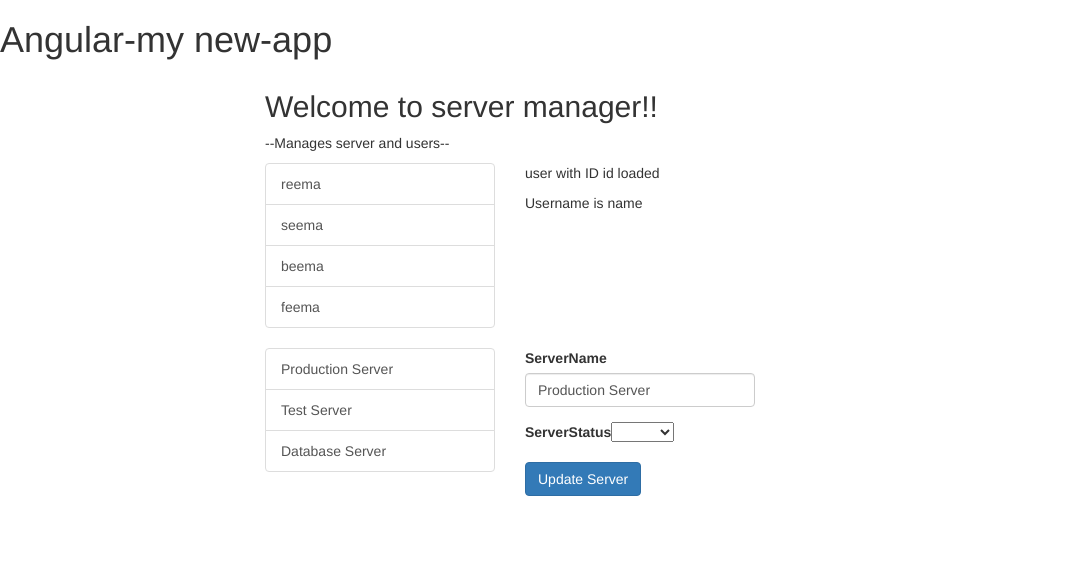
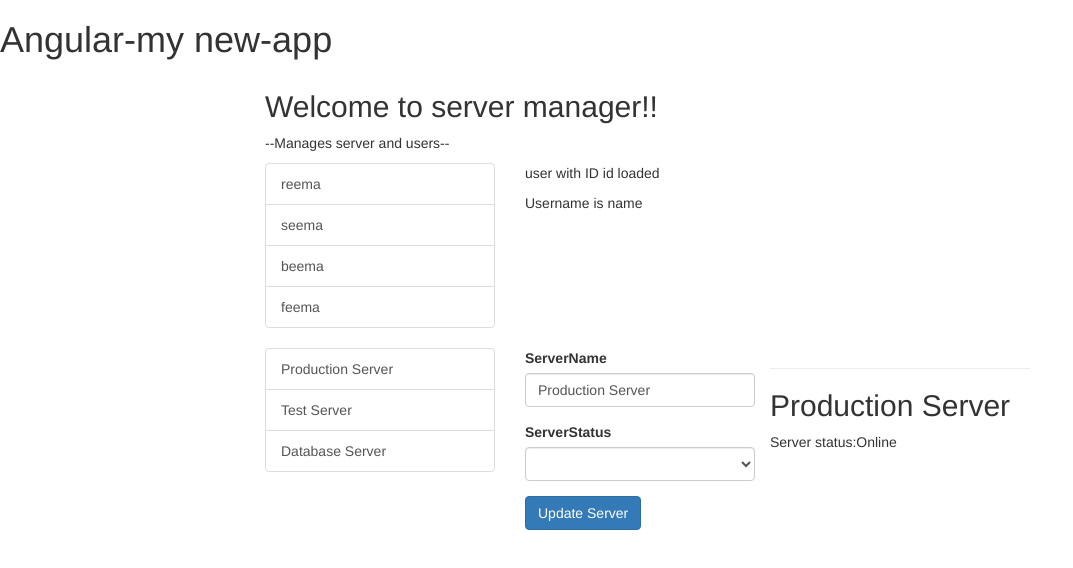
Before and after one commit to steffytw/list, an Angular app: page / in a window 1280 px wide. Shown: the top 568 px of the page, without its empty margins (0-1073 px from the left). Built offline with nearby package versions, Linux system fonts and the light colour scheme.

Commit message:
sixth commit

```diff
--- a/src/app/app.module.ts
+++ b/src/app/app.module.ts
@@ -8,6 +8,7 @@ import { UsersComponent } from './users/users.component';
 import { UserComponent } from './users/user/user.component';
 import { ServersComponent } from './servers/servers.component';
 import { EditServerComponent } from './servers/edit-server/edit-server.component';
+import { ServerComponent } from './servers/server/server.component';
 
 @NgModule({
   declarations: [
@@ -16,7 +17,8 @@ import { EditServerComponent } from './servers/edit-server/edit-server.component
     UsersComponent,
     UserComponent,
     ServersComponent,
-    EditServerComponent
+    EditServerComponent,
+    ServerComponent
   ],
   imports: [
     BrowserModule,
--- a/src/app/servers/edit-server/edit-server.component.html
+++ b/src/app/servers/edit-server/edit-server.component.html
@@ -4,7 +4,7 @@
 </div>
 <div class="form-group">
         <label>ServerStatus</label>
-        <select id="status" class="fom-control" [(ngModel)]="serverStatus">
+        <select id="status" class="form-control" [(ngModel)]="serverStatus">
             <option value="online">Online</option>
             <option value="offline">Offline</option>
         </select>
--- a/src/app/servers/edit-server/edit-server.component.ts
+++ b/src/app/servers/edit-server/edit-server.component.ts
@@ -12,7 +12,7 @@ export class EditServerComponent implements OnInit {
   serverStatus:string;
 
   onUpdateServer(){
-    this.serversService.updateServer(this.server.id,{name:this.server.name,status:this.server.status})
+    this.serversService.updateServer(this.server.id,{name:this.serverName,status:this.serverStatus})
   }
 
   constructor(private serversService:ServersService) {
--- /dev/null
+++ b/src/app/servers/server/server.component.html
@@ -0,0 +1,2 @@
+<h2>{{server.name}}</h2>
+<p>Server status:{{server.status}}</p>
--- /dev/null
+++ b/src/app/servers/server/server.component.ts
@@ -0,0 +1,19 @@
+import { Component, OnInit } from '@angular/core';
+import { ServersService } from '../servers.service';
+
+@Component({
+  selector: 'server',
+  templateUrl: './server.component.html',
+  styleUrls: ['./server.component.css']
+})
+export class ServerComponent implements OnInit {
+  server:{id:number,name:string,status:string};
+
+
+  constructor(private serversService:ServersService) { }
+
+  ngOnInit() {
+    this.server=this.serversService.getServer(1);
+  }
+
+}
--- a/src/app/servers/servers.component.html
+++ b/src/app/servers/servers.component.html
@@ -9,4 +9,7 @@
     <div class="col-xs-12 col-sm-4">
             <edit-server></edit-server>
         </div>
+        <hr>
+        <server></server>
+
 </div>
```
Also changed, not shown: src/app/servers/server/server.component.css (added), 1 other file (tests, documents, lock files or other folders).
